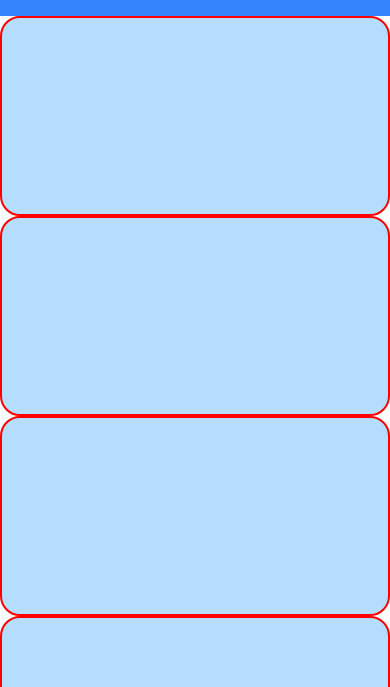
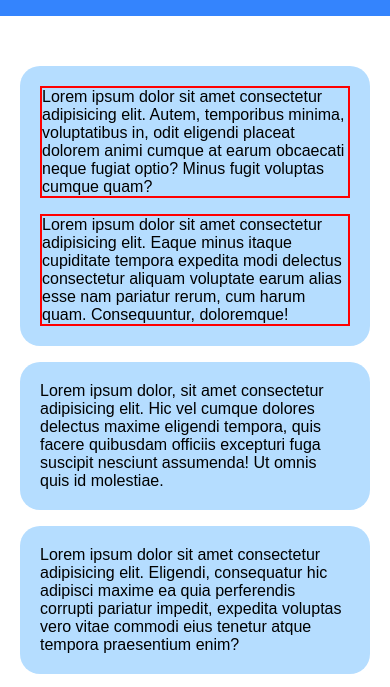
Before and after one commit to Cianuro-83/htmlcss-responsive-layout, a plain HTML site: page index.html in a window 390 px wide. Shown: the part 66-753 px from the top of the page. Drawn offline with Linux system fonts and the light colour scheme.

Commit message:
FEAT: only layout desktop+responsive section Hero

```diff
--- a/css/style.css
+++ b/css/style.css
@@ -94,19 +94,44 @@ TABLET: DESKTOP FIRST
 /********************
 HERO
 *********************/
+
+.hero {
+  padding: 50px 20px 110px 20px;
+}
+.hero .row{
+  gap: 16px;
+}
 .card {
   background-color: var(--lightblu);
+  border-radius: 20px;
+
   padding: 20px;
-  border: 2px solid red;
-  border-radius: 20px;
-  min-height: 200px;
 }
 .col-3 {
-  flex-basis: calc(100% / 3);
+  flex-basis: calc(100% / 3 - 32px/3);
+
 }
 .col-2 {
-  flex-basis: calc(100% * (2 / 3));
+  flex-basis: calc(100% * (2 / 3) - 16px/2);
 }
+.card-text,
+.card-img{
+  border: 2px solid red;
+  width: 10px;
+  flex-basis: calc(100%/2 - 2%);
+}
+/********************
+TABLET: DESKTOP FIRST
+*********************/
+@media screen and (max-width: 991px) {
+  .card-text, .card-img{
+  border: 2px solid red;
+  width: 10px;
+  flex-basis: 100%;
+}
+
+}
+
 /********************
 MOBILE: DESKTOP FIRST
 *********************/
@@ -115,4 +140,6 @@ MOBILE: DESKTOP FIRST
   .hero .col-3 {
     flex-basis: 100%;
   }
+  .hero {
+    padding: 50px 20px 83px 20px;
 }
--- a/index.html
+++ b/index.html
@@ -48,29 +48,46 @@
         <section class="hero">
             <div class="container">
                 <div class="row">
-                    <div class="col col-2">
-                        <div class="card">
-
+                    <div class="col col-2 space-between">
+                        <div class="card row">
+                            <div class="card-text">
+                                Lorem ipsum dolor sit amet consectetur adipisicing elit. Autem, temporibus minima,
+                                voluptatibus in, odit eligendi placeat dolorem animi cumque at earum obcaecati neque
+                                fugiat optio? Minus fugit voluptas cumque quam?
+                            </div>
+                            <div class="card-img">
+                                Lorem ipsum dolor sit amet consectetur adipisicing elit. Eaque minus itaque cupiditate
+                                tempora expedita modi delectus consectetur aliquam voluptate earum alias esse nam
+                                pariatur rerum, cum harum quam. Consequuntur, doloremque!
+                            </div>
                         </div>
                     </div>
                     <div class="col col-3">
                         <div class="card">
-
+                            Lorem ipsum dolor, sit amet consectetur adipisicing elit. Hic vel cumque dolores delectus
+                            maxime eligendi tempora, quis facere quibusdam officiis excepturi fuga suscipit nesciunt
+                            assumenda! Ut omnis quis id molestiae.
                         </div>
                     </div>
                     <div class="col col-3">
                         <div class="card">
-
+                            Lorem ipsum dolor sit amet consectetur adipisicing elit. Eligendi, consequatur hic adipisci
+                            maxime ea quia perferendis corrupti pariatur impedit, expedita voluptas vero vitae commodi
+                            eius tenetur atque tempora praesentium enim?
                         </div>
                     </div>
                     <div class="col col-3">
                         <div class="card">
-
+                            Lorem ipsum dolor sit amet consectetur adipisicing elit. Eligendi, consequatur hic adipisci
+                            maxime ea quia perferendis corrupti pariatur impedit, expedita voluptas vero vitae commodi
+                            eius tenetur atque tempora praesentium enim?
                         </div>
                     </div>
                     <div class="col col-3">
                         <div class="card">
-
+                            Lorem ipsum dolor sit amet consectetur adipisicing elit. Eligendi, consequatur hic adipisci
+                            maxime ea quia perferendis corrupti pariatur impedit, expedita voluptas vero vitae commodi
+                            eius tenetur atque tempora praesentium enim?
                         </div>
                     </div>
                 </div>
```
